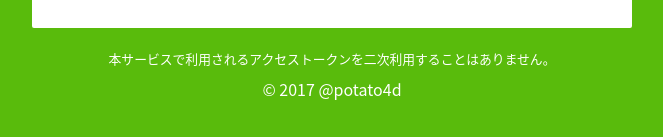
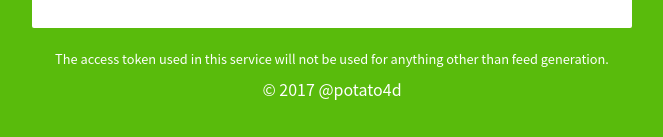
Before and after one commit to potato4d/qiita-feed-generator, a Nuxt app: page / in a window 1280 px wide. Shown: the part 527-664 px from the top of the page, without its empty margins (308-971 px from the left). Built offline with nearby package versions, Linux system fonts and the light colour scheme.

Commit message:
chore: Update footer text

```diff
--- a/pages/index.vue
+++ b/pages/index.vue
@@ -33,7 +33,8 @@
         </div>
         <footer>
           <div class="message">
-            本サービスで利用されるアクセストークンを二次利用することはありません。
+            The access token used in this service will not be used for anything
+            other than feed generation.
           </div>
           &copy; 2017 <a href="https://github.com/potato4d">@potato4d</a>
         </footer>
```
